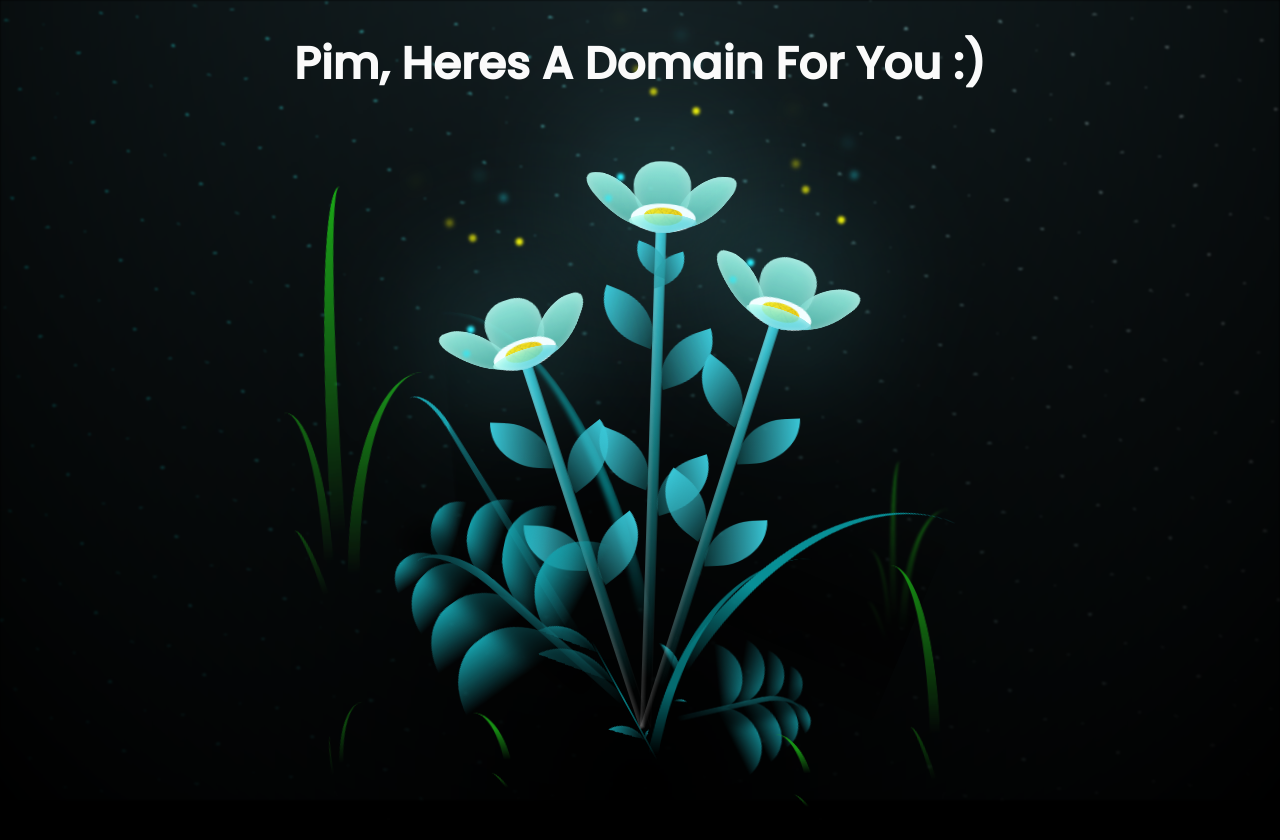
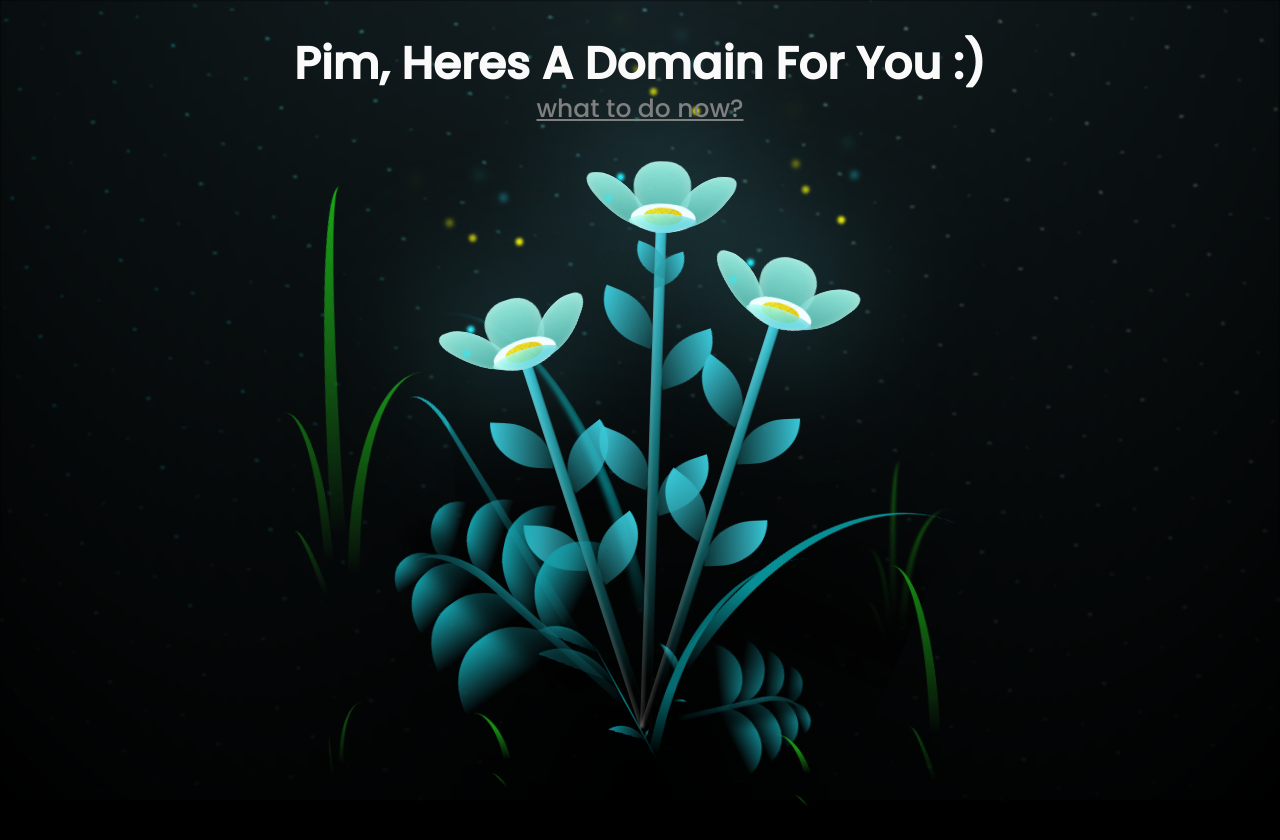
Before and after one commit to samcl0ud/pim-animation, a plain HTML site: page index.html in a window 1280 px wide. Drawn offline with Linux system fonts and the light colour scheme.

Commit message:
added info

```diff
--- a/index.html
+++ b/index.html
@@ -38,6 +38,16 @@
         z-index: 999;
         font-family: 'Poppins', sans-serif;
         animation: fadeIn 5s;
+      }
+
+      .anchor {
+        position: absolute;
+        top: 90px;
+        text-align: center;
+        font-size: 25px;
+        color: gray;
+        z-index: 999;
+        font-family: 'Poppins', sans-serif;
       }
 
       @keyframes fadeIn {
@@ -1272,6 +1282,7 @@
   </head>
   <body class="not-loaded">
     <h2 class="title">Pim, Heres A Domain For You :)</h2>
+    <a href="/now.html" class="anchor">what to do now?</a>
     <div class="night"></div>
     <div class="flowers">
       <div class="flower flower--1">
```
